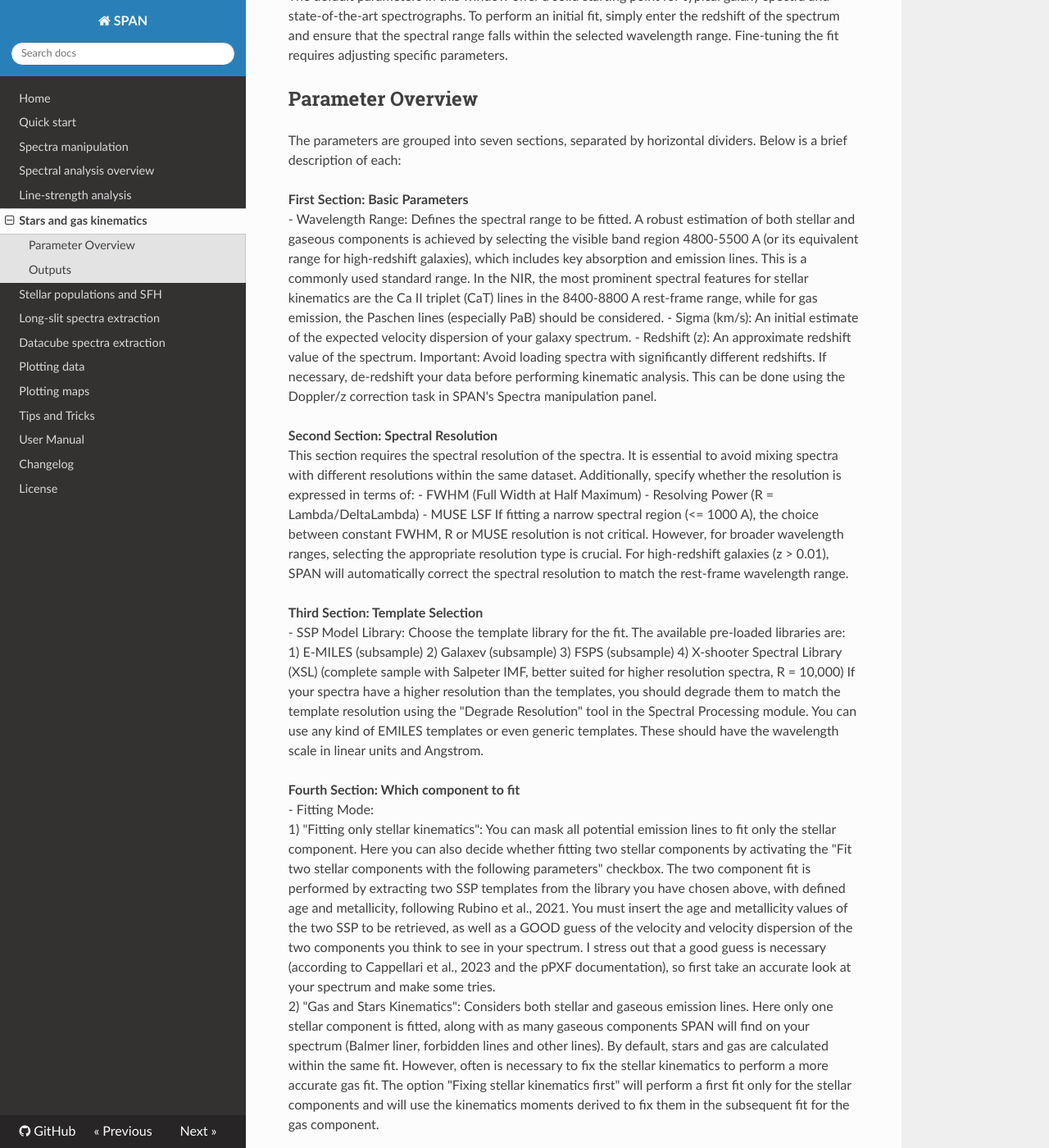
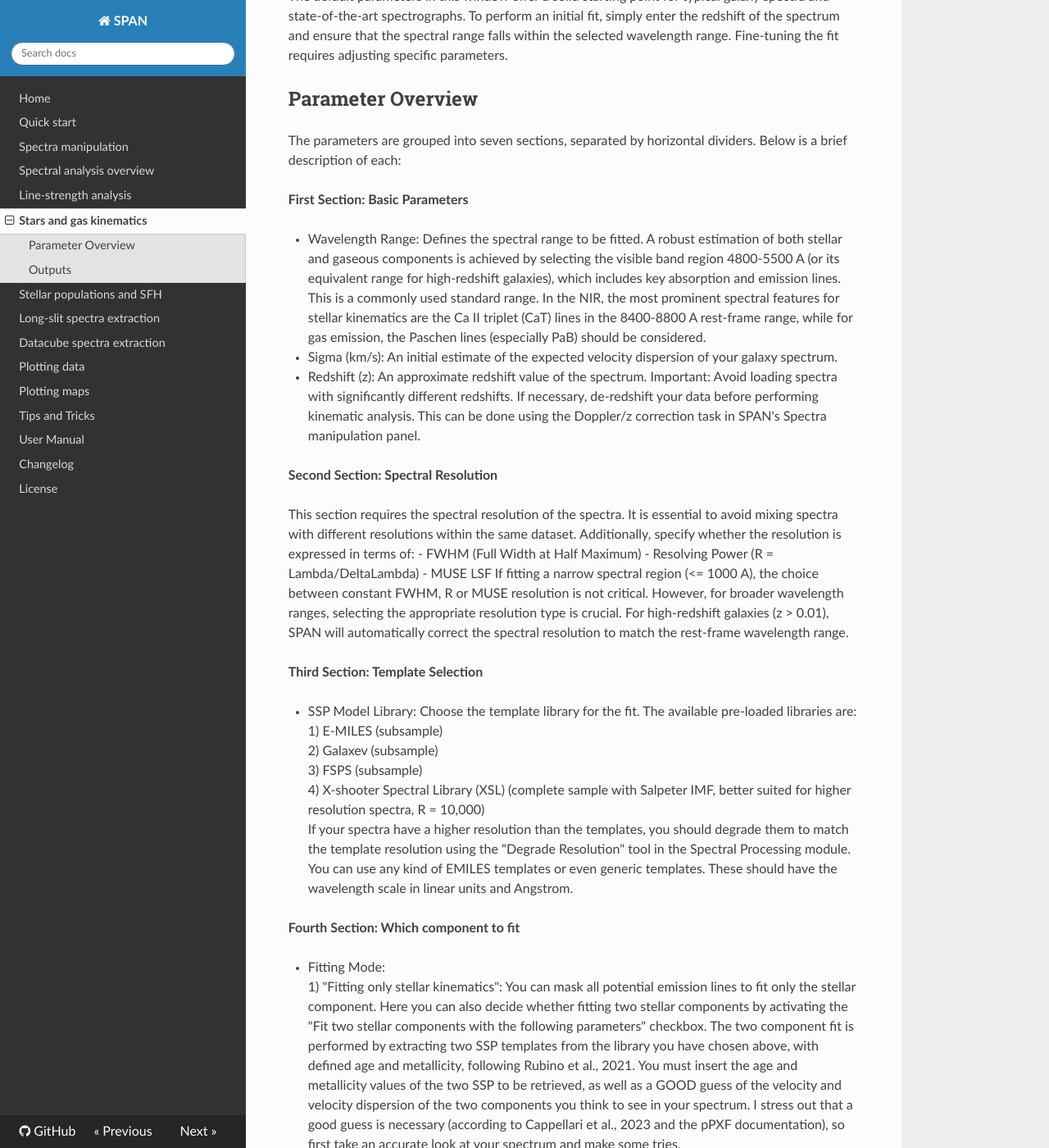
Before and after one commit to danielegasparri/span-gui, an MkDocs documentation site: the page built from docs/stars_and_gas_kinematics.md, in a window 1280 px wide and 1400 px high, scrolled down 853 px. Shown: the whole window at 82% size. Built offline with MkDocs 1.6.1, drawn with Linux system fonts in a browser that asks for light colours; nearby versions of some CDN libraries; some of the changed text lies outside the part shown.

Commit message:
Add files via upload

```diff
--- a/docs/stars_and_gas_kinematics.md
+++ b/docs/stars_and_gas_kinematics.md
@@ -19,12 +19,14 @@ Fine-tuning the fit requires adjusting specific parameters.
 The parameters are grouped into seven sections, separated by horizontal dividers. Below is a brief description of each:
 
 **First Section: Basic Parameters**
+
 - Wavelength Range: Defines the spectral range to be fitted. A robust estimation of both stellar and gaseous components is achieved by selecting the visible band region 4800-5500 A (or its equivalent range for high-redshift galaxies), which includes key absorption and emission lines. This is a commonly used standard range. In the NIR, the most prominent spectral features for stellar kinematics are the Ca II triplet (CaT) lines in the 8400-8800 A rest-frame range, while for gas emission, the Paschen lines (especially PaB) should be considered.
 - Sigma (km/s): An initial estimate of the expected velocity dispersion of your galaxy spectrum.
 - Redshift (z): An approximate redshift value of the spectrum. Important: Avoid loading spectra with significantly different redshifts. If necessary, de-redshift your data before performing kinematic analysis. This can be done using the Doppler/z correction task in SPAN's Spectra manipulation panel.
 
 
 **Second Section: Spectral Resolution**
+
 This section requires the spectral resolution of the spectra. It is essential to avoid mixing spectra with different resolutions within the same dataset.
 Additionally, specify whether the resolution is expressed in terms of:
 - FWHM (Full Width at Half Maximum)
@@ -34,6 +36,7 @@ If fitting a narrow spectral region (<= 1000 A), the choice between constant FWH
 
 
 **Third Section: Template Selection**
+
 - SSP Model Library: Choose the template library for the fit. The available pre-loaded libraries are:
 	1) E-MILES (subsample)
 	2) Galaxev (subsample)
@@ -44,6 +47,7 @@ If fitting a narrow spectral region (<= 1000 A), the choice between constant FWH
 
 
 **Fourth Section: Which component to fit**
+
 - Fitting Mode:
 	1) "Fitting only stellar kinematics": You can mask all potential emission lines to fit only the stellar component. Here you can also decide whether fitting two stellar components by activating the "Fit two stellar components with the following parameters" checkbox. The two component fit is performed by extracting two SSP templates from the library you have chosen above, with defined age and metallicity, following Rubino et al., 2021. You must insert the age and metallicity values of the two SSP to be retrieved, as well as a GOOD guess of the velocity and velocity dispersion of the two components you think to see in your spectrum. I stress out that a good guess is necessary (according to Cappellari et al., 2023 and the pPXF documentation), so first take an accurate look at your spectrum and make some tries.
 	2) "Gas and Stars Kinematics": Considers both stellar and gaseous emission lines. Here only one stellar component is fitted, along with as many gaseous components SPAN will find on your spectrum (Balmer liner, forbidden lines and other lines). By default, stars and gas are calculated within the same fit. However, often is necessary to fix the stellar kinematics to perform a more accurate gas fit. The option "Fixing stellar kinematics first" will perform a first fit only for the stellar components and will use the kinematics moments derived to fix them in the subsequent fit for the gas component.
@@ -55,6 +59,7 @@ There are two masking options available: the manual ones, by inserting the wavel
 
 
 **Sixth Section: Kinematic Parameters**
+
 - Gauss-Hermite Moments: Determines the complexity of the Line-of-Sight Velocity Distribution (LOSVD) model.
   Minimum: 2 (radial velocity + velocity dispersion).
   Maximum: 6.
@@ -66,9 +71,9 @@ WARNING: Additive polynomials are fine for pure kinematics analysis but not for
 - Noise Level: Represents the expected mean noise level in the spectrum (assumed constant across the wavelength range), used to compute the Chi^2 of the fit and derive formal uncertainties.
 As per the pPXF documentation (pPXF Documentation), formal uncertainties are meaningful only if Chi2 = 1.
 If unsure about the noise level, enable "Auto Noise". This feature will:
-	1) Perform an initial fit using the user-provided noise level without regularization (bias keyword set to zero).
-	2) Compute a refined noise estimate.
-	3) Re-run the fit using the updated noise value to obtain more accurate LOSVD parameters.
+	1. Perform an initial fit using the user-provided noise level without regularization (bias keyword set to zero).
+	2. Compute a refined noise estimate.
+	3. Re-run the fit using the updated noise value to obtain more accurate LOSVD parameters.
 
 
 **Seventh Section: Uncertainty Estimation**
@@ -79,10 +84,11 @@ Particularly useful for galaxies with very low velocity dispersion compared to t
 
 ## Outputs ##
 In "Process selected" mode, if the option "Save processed spectra" is activated, the task produces:
-	- bestfit model spectrum
-	- bestfit gas model spectrum (if kinematics of stars and gas is activated)
-	- emission corrected spectrum (if kinematics of stars and gas is activated)
-	- continuum subtracted gas spectrum (if kinematics of stars and gas is activated)
+
+- bestfit model spectrum
+- bestfit gas model spectrum (if kinematics of stars and gas is activated)
+- emission corrected spectrum (if kinematics of stars and gas is activated)
+- continuum subtracted gas spectrum (if kinematics of stars and gas is activated)
 These spectra are saved in the "processed_spectra" subfolder within the "SPAN_results" folder.
 If you are not interested in these spectra products, you can just disable the option "Save processed spectra" and save some space on the disc.
 
```
